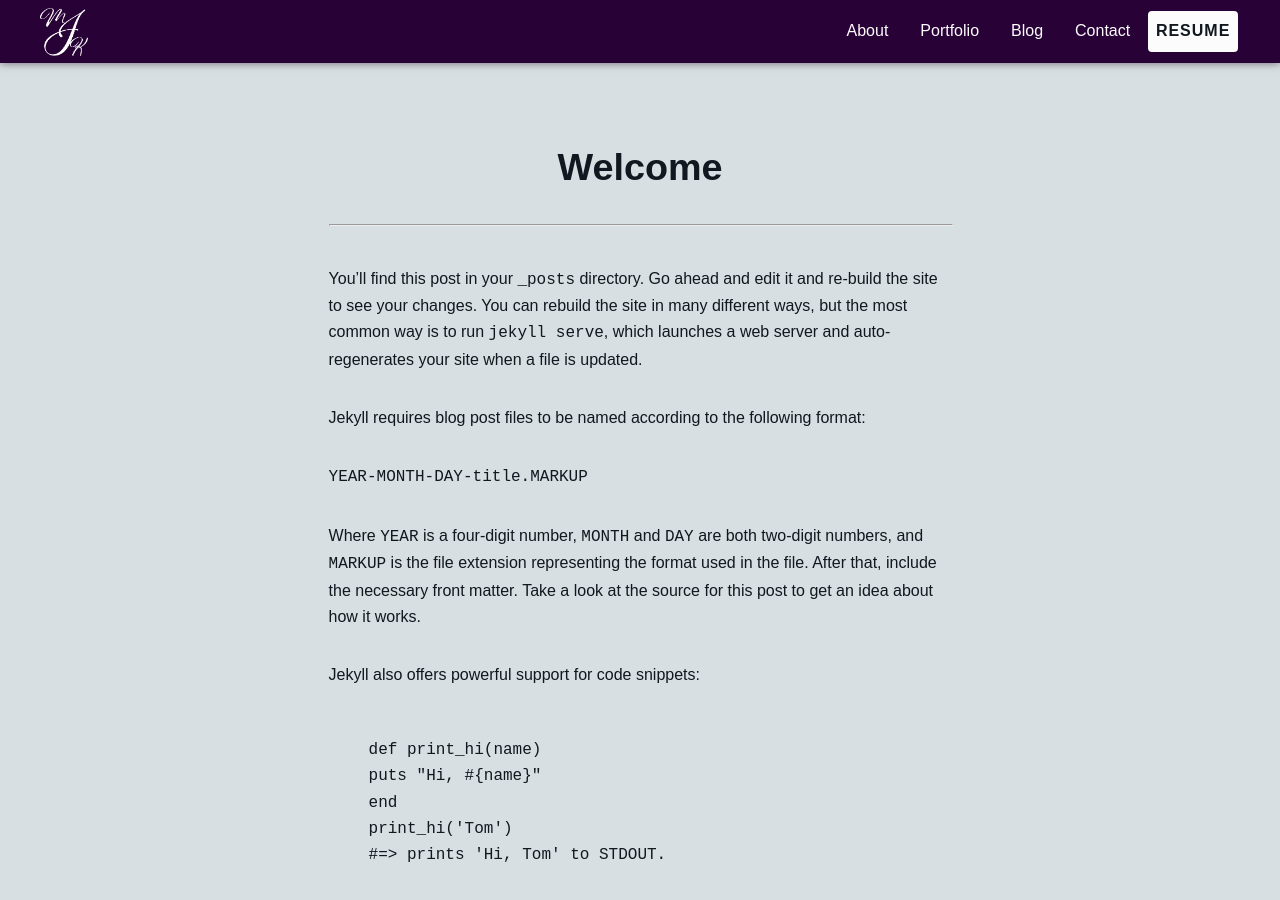
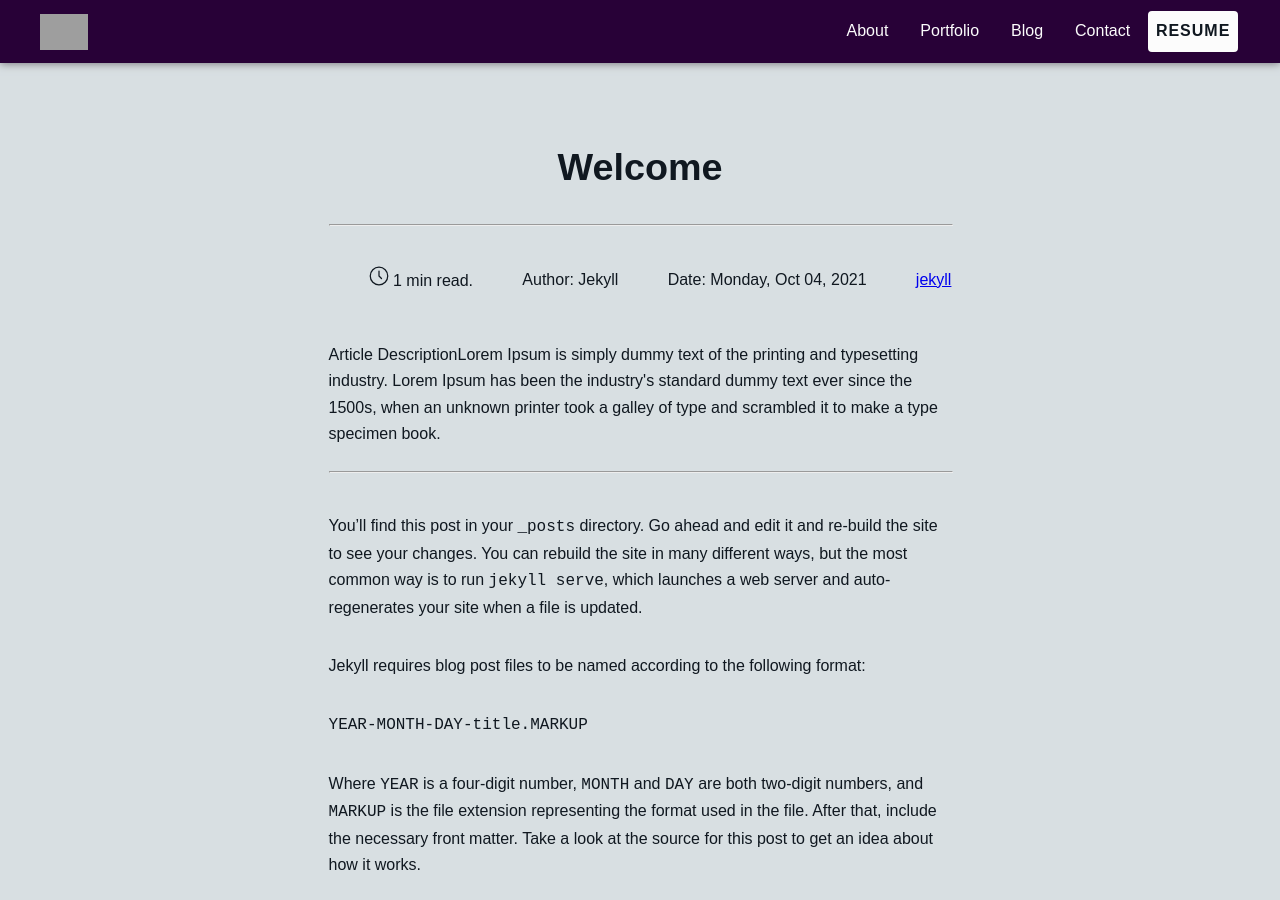
Before and after one commit to melissakipp/melissajkipp, a Jekyll site: the page built from _posts/2021-10-04-welcome-to-jekyll.markdown, in a window 1280 px wide and 900 px high. Built offline with Jekyll 4.4.1, drawn with Linux system fonts in a browser that asks for light colours; some web fonts are replaced; grey boxes are pictures that could not be loaded.

Commit message:
draft posts pages

```diff
--- a/_config.yml
+++ b/_config.yml
@@ -13,7 +13,22 @@ linkedin_path: https://www.linkedin.com/in/melissajkipp/
 markdown: kramdown
 highlighter: rouge
 
-permalink: none
+# permalink: none
+
+defaults:
+  - scope:
+      type: posts
+      path: _posts
+    values:
+      is_post: true
+      layout: post
+      permalink: /blog/:categories/:title/
+  - scope:
+      type: pages
+      path: _pages
+    values:
+      is_post: false
+      layout: default
 
 plugins:
   - jekyll-feed
--- a/_layouts/post.html
+++ b/_layouts/post.html
@@ -9,6 +9,41 @@
 
     <main>
       <h1 class="post-title">{{ page.title }}</h1>
+      <hr />
+      <section class="post-info">
+        <ul>
+          <header class="visually-hidden">Article Information</header>
+          <li>
+            <span class="read-time" title="Estimated read time">
+              <svg
+                id="i-clock"
+                viewBox="0 0 32 32"
+                width="20"
+                height="20"
+                fill="none"
+                stroke="currentcolor"
+                stroke-linecap="round"
+                stroke-linejoin="round"
+                stroke-width="2"
+              >
+                <circle cx="16" cy="16" r="14" />
+                <path d="M16 8 L16 16 20 20" />
+              </svg>
+              {% assign words = content | number_of_words %} {% if words < 360
+              %} 1 min read. {% else %} {{ words | divided_by:180 }} mins read.
+              {% endif %}
+            </span>
+          </li>
+          <li>Author: {{ page.author }}</li>
+          <li>Date: {{ page.date | date: "%A, %b %d, %Y" }}</li>
+          <li>
+            {% for category in page.categories %}
+            <a href="/blog/{{ category }}/"> {{ category }} </a>
+            {% endfor %}
+          </li>
+        </ul>
+      </section>
+      <p><span class="">Article Description</span>{{ page.description }}</p>
       <hr />
       {{ content }}
       <!-- Trips -->
--- a/_posts/2021-10-04-welcome-to-jekyll.markdown
+++ b/_posts/2021-10-04-welcome-to-jekyll.markdown
@@ -3,6 +3,8 @@ layout: post
 title: "Welcome"
 date: 2021-10-04 15:09:12 +0000
 categories: jekyll
+author: Jekyll
+description: Lorem Ipsum is simply dummy text of the printing and typesetting industry. Lorem Ipsum has been the industry's standard dummy text ever since the 1500s, when an unknown printer took a galley of type and scrambled it to make a type specimen book.
 ---
 
 You’ll find this post in your `_posts` directory. Go ahead and edit it and re-build the site to see your changes. You can rebuild the site in many different ways, but the most common way is to run `jekyll serve`, which launches a web server and auto-regenerates your site when a file is updated.
--- a/_sass/0-base/global.scss
+++ b/_sass/0-base/global.scss
@@ -16,6 +16,10 @@ body {
   color: $black;
   line-height: 1.65;
   text-rendering: optimizeSpeed;
+}
+
+main {
+  padding: 0 1.66rem;
 }
 
 h1 {
@@ -41,16 +45,23 @@ h3 {
   text-align: center;
 }
 
-@media screen and (min-width: 1000px) {
+@media screen and (min-width: 48rem) {
+  main {
+    max-width: 65ch;
+    display: flex;
+    flex-direction: column;
+    margin: auto;
+  }
+}
+
+@media screen and (min-width: 70rem) {
   body {
     width: 100%;
   }
 
   main {
-    display: flex;
-    flex-direction: column;
-    margin: auto;
     max-width: 70ch;
+    padding: 0;
   }
 }
 
--- a/_sass/2-layouts/post.scss
+++ b/_sass/2-layouts/post.scss
@@ -1 +1,14 @@
 /* ############ Mobile-First -  Hero ############ */
+.post-info {
+  margin-bottom: 1em;
+  & ul {
+    align-items: center;
+    display: flex;
+    flex-flow: row nowrap;
+    justify-content: space-between;
+    list-style-type: none;
+    & li:last-child {
+      display: block;
+    }
+  }
+}
--- a/_sass/styles.scss
+++ b/_sass/styles.scss
@@ -8,3 +8,4 @@
 @import "1-modules/footer.scss";
 
 @import "2-layouts/home.scss";
+@import "2-layouts/post.scss";
```
Also changed, not shown: _pages/categories.html (added, +7 -0 lines).
